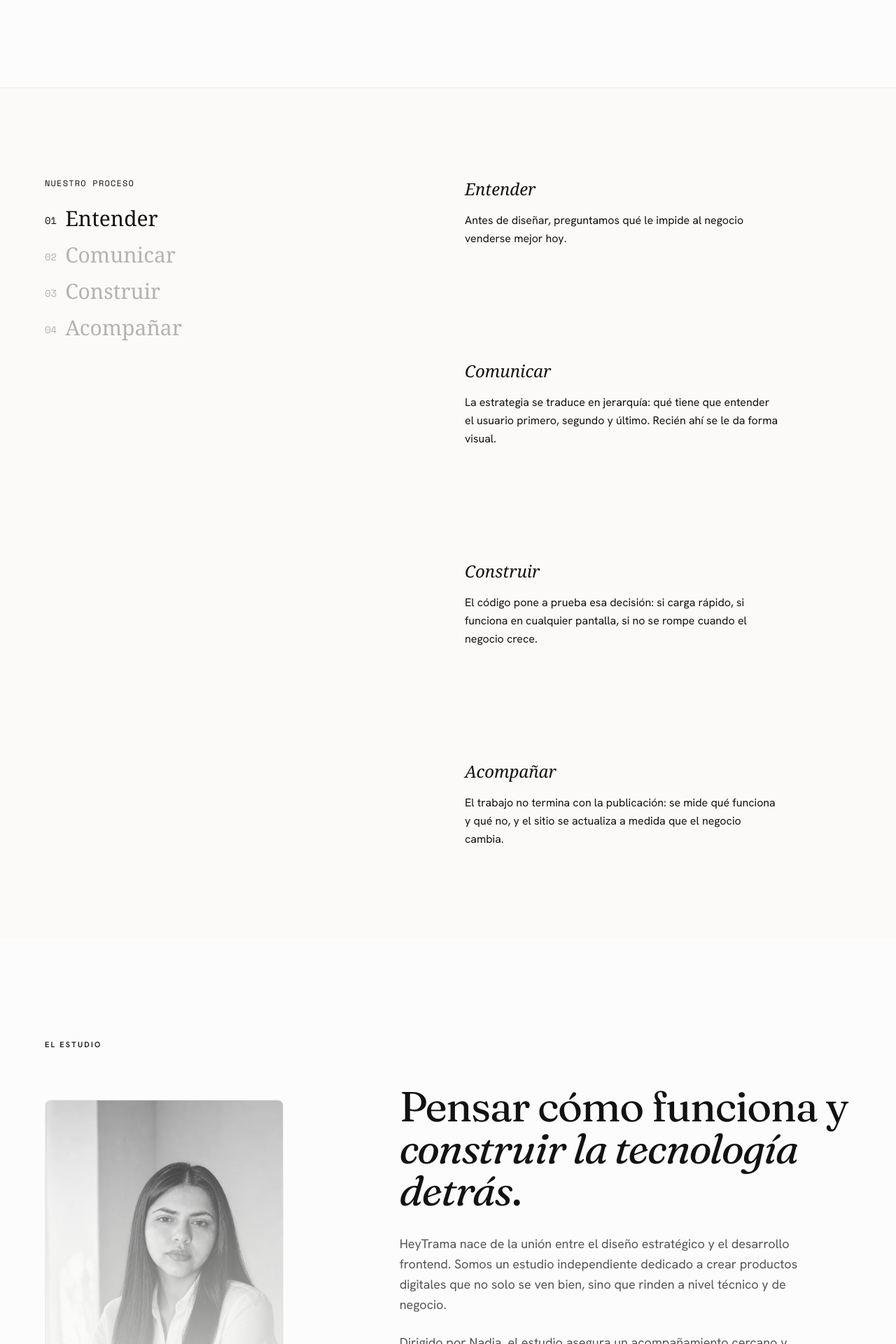
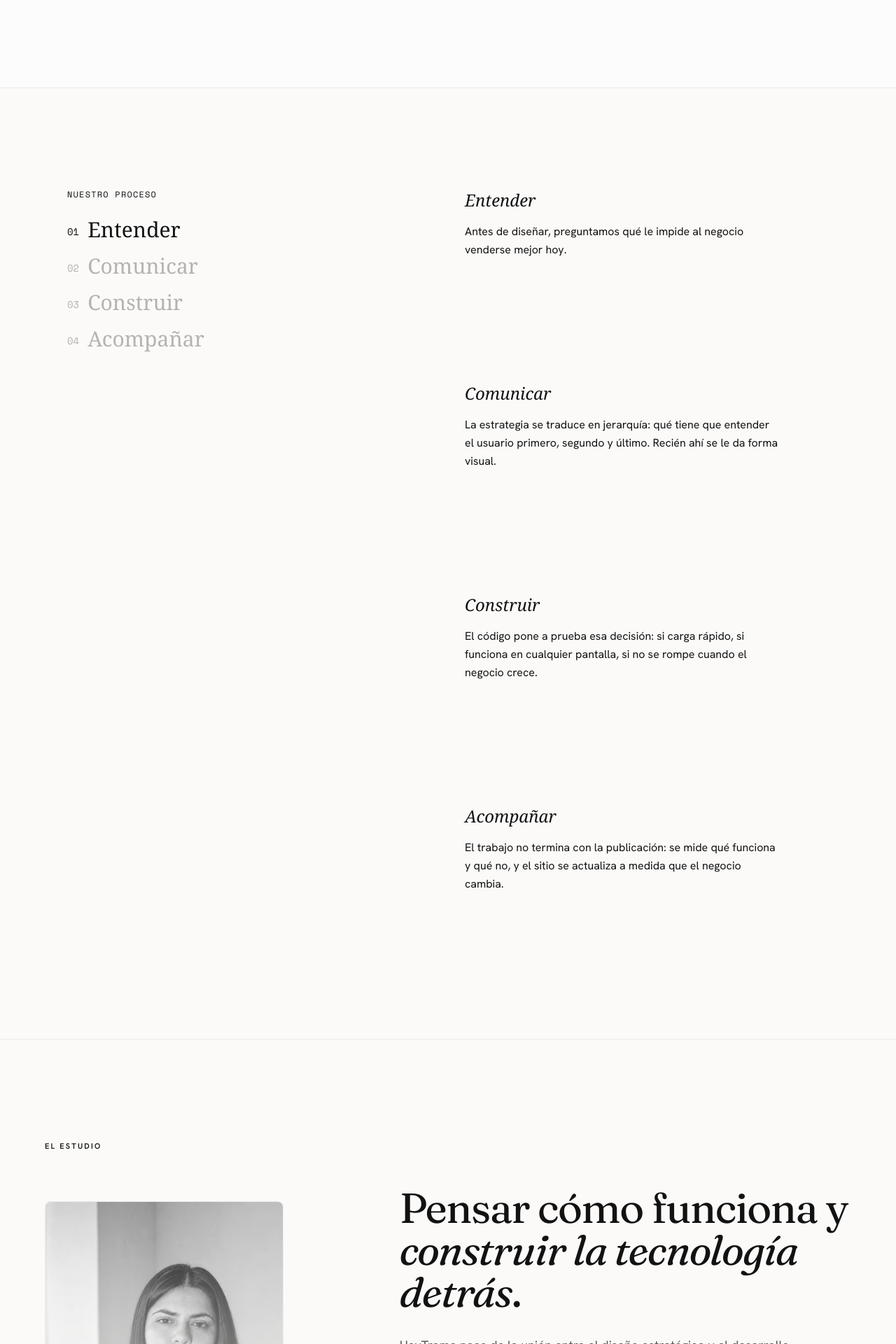
Before and after one commit to nadiaescobbb/tramastudio, a React (Vite) app: page / in a window 1280 px wide. Shown: the part 1760-3680 px from the top of the page at 70% size. Built offline with nearby package versions, Linux system fonts and the light colour scheme; the HTML template or start-up script is replaced by a standard one.

Commit message:
fix: corrige espaciado y superposicion de header en metodologia

```diff
--- a/src/components/Metodologia.tsx
+++ b/src/components/Metodologia.tsx
@@ -45,8 +45,11 @@ export default function Metodologia() {
   }, []);
 
   return (
-    <section className="grid grid-cols-1 md:grid-cols-2 gap-12 py-24 md:py-32 px-6 md:px-16" id="proceso">
-      <div className="hidden md:block sticky top-40 self-start z-10">
+    <section className="relative z-10 bg-background py-24 md:py-36 pb-36 md:pb-52" id="proceso">
+      <div className="container-trama px-6 md:px-12 lg:px-16">
+        <div className="grid grid-cols-1 md:grid-cols-12 gap-12">
+          {/* Sticky Left Column */}
+          <div className="hidden md:block md:col-span-5 lg:col-span-5 sticky top-36 self-start z-10 pl-4 lg:pl-8">
             <p className="text-xs tracking-widest uppercase text-charcoal/50 mb-6 font-mono">
               Nuestro proceso
             </p>
@@ -67,7 +70,8 @@ export default function Metodologia() {
             </ul>
           </div>
 
-      <div className="space-y-[20vh]">
+          {/* Right Column Scrolling Steps */}
+          <div className="md:col-span-7 lg:col-span-6 lg:col-start-7 space-y-[22vh]">
             {steps.map((step, i) => (
               <div
                 key={step.number}
@@ -84,6 +88,8 @@ export default function Metodologia() {
               </div>
             ))}
           </div>
+        </div>
+      </div>
     </section>
   );
 }
--- a/src/pages/Index.tsx
+++ b/src/pages/Index.tsx
@@ -127,7 +127,7 @@ const Index = () => {
       <Metodologia />
 
       {/* ── EL ESTUDIO ─────────────────────────────────────────── */}
-      <section className="py-24 md:py-36 bg-surface/40" id="estudio">
+      <section className="relative z-20 py-24 md:py-36 bg-background border-t border-border" id="estudio">
         <div className="container-trama">
           <div className="font-sans text-[11px] font-semibold uppercase tracking-[0.2em] text-[hsl(var(--accent))] mb-12">
             El Estudio
```
Lines whose indentation alone changed are shown as unchanged.
